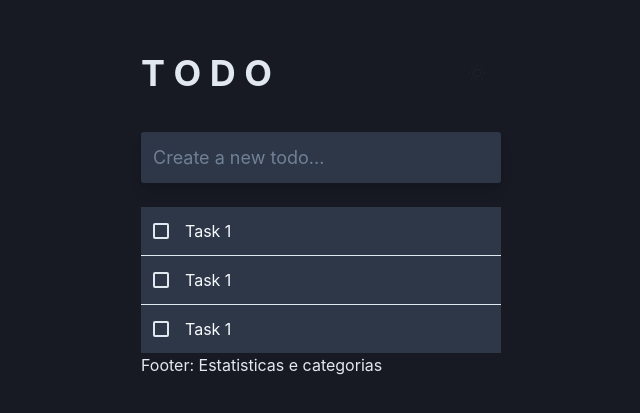
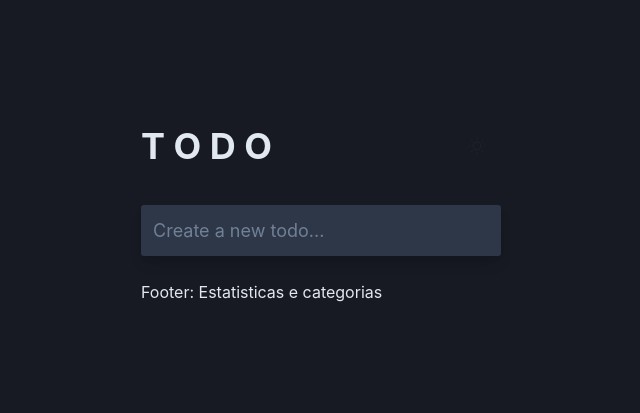
Before and after one commit to felipemattosv/react-todo_list, a Next.js app: page / in a window 1280 px wide. Shown: the part 189-602 px from the top of the page, without its empty margins (319-959 px from the left). Built offline with nearby package versions, Linux system fonts and the light colour scheme.

Commit message:
Adicionando tarefas na TasksList (ainda com atraso)

```diff
--- a/src/components/Task.tsx
+++ b/src/components/Task.tsx
@@ -1,7 +1,10 @@
 import { Checkbox } from "@chakra-ui/react"
 
+interface TaskProps {
+    name: String;
+}
 
-export function Task() {
+export function Task(props: TaskProps) {
     return (
         <Checkbox
         bg="gray.700"
@@ -9,7 +12,7 @@ export function Task() {
         spacing='1rem'
         color="gray.50"
         >
-            Task 1
+            {props.name}
         </Checkbox>
     )
 }
--- a/src/components/TasksList.tsx
+++ b/src/components/TasksList.tsx
@@ -1,17 +1,32 @@
 import { Task } from './Task'
 import { VStack, StackDivider } from '@chakra-ui/react'
+import { useState, useEffect } from 'react'
 
-export function TasksList() {
+interface IProps {
+    messageList: String[];
+}
+
+export const TasksList: React.FC<IProps> = (props) => {
+
+    const [tasks, setTasks] = useState<String[]>([]);
+
+    useEffect(() => {
+
+        setTasks(props.messageList);
+        console.log(tasks);
+
+    }, [tasks]);
+
     return(
-
         <VStack
         divider={<StackDivider borderColor='gray.200' />}
         spacing={0}
         align='stretch'
         >
-        <Task />
-        <Task />
-        <Task />
+           {tasks.map(task => {
+                    return <Task name={task} />
+                })}
+
         </VStack>
     )
 }
--- a/src/pages/index.tsx
+++ b/src/pages/index.tsx
@@ -6,23 +6,32 @@ import { TasksList } from "../components/TasksList"
 import { Footer } from "../components/Footer";
 import { useState } from 'react'
 
+const messages: string[] = [];
+
 const Home: NextPage = () => {
 
-  const [msg,updateMsg] = useState('');
+  const [msg,setMsg] = useState('');
 
     const handleKeyDown = (event: React.KeyboardEvent<HTMLInputElement>) => {
         if (event.key === 'Enter') {
+
             console.log((event.target as HTMLInputElement).value);
-            updateMsg((event.target as HTMLInputElement).value);
-    }
-  };
+
+            setMsg((event.target as HTMLInputElement).value);
+
+            if (msg !== "") {
+
+              messages.push(msg);
+            }
+        }
+    };
 
   return (
     <Flex h="100vh" justify="center" align="center" flexDir='column'>
       <Flex width="100%" maxWidth={360} direction="column">
         <Header />
         <NewTask onKeyDown={handleKeyDown}/>
-        <TasksList />
+        <TasksList messageList={messages}/>
         <Footer />
       </Flex>
     </Flex>
```
